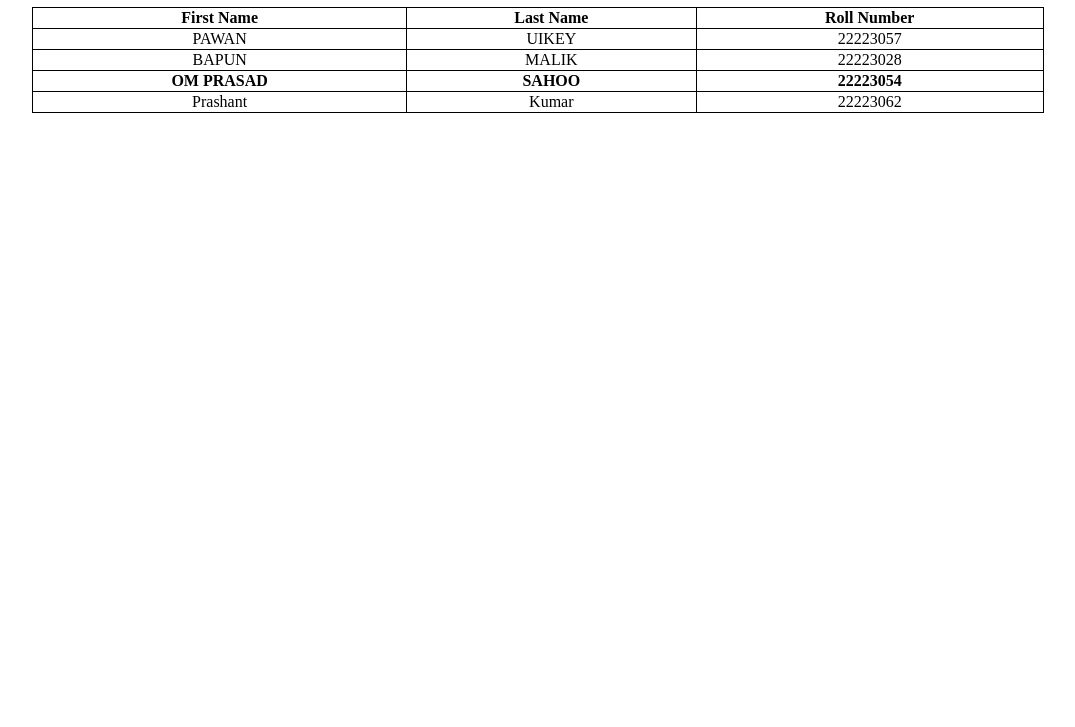
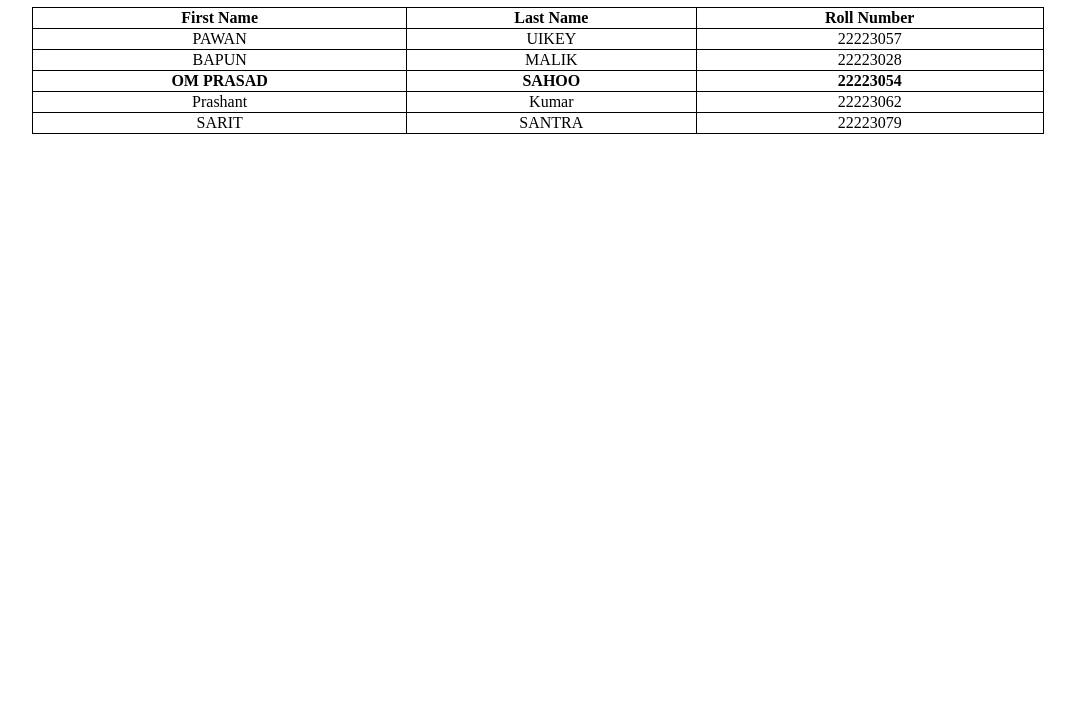
Before and after one commit to omprasad82496/college-lab, a plain HTML site: page index.html in a window 1280 px wide. Shown: the part 73-800 px from the top of the page, without its empty margins (102-1177 px from the left). Drawn offline with Linux system fonts and the light colour scheme.

Commit message:
ADDED BY 22223079

```diff
--- a/index.html
+++ b/index.html
@@ -4,14 +4,17 @@
     <meta charset="UTF-8" />
     <meta name="viewport" content="width=device-width, initial-scale=1.0" />
     <style>
-        h1,td{
+      h1,
+      td {
         text-align: center;
       }
-        table{
+      table {
         width: 80%;
         margin: auto;
       }
-        table,th,td{
+      table,
+      th,
+      td {
         border: 1px solid black;
         border-collapse: collapse;
       }
@@ -27,9 +30,9 @@
         <th>Roll Number</th>
       </tr>
       <tr>
-            <td>   PAWAN</td>
-            <td>   UIKEY</td>
-            <td>   22223057</td>
+        <td>PAWAN</td>
+        <td>UIKEY</td>
+        <td>22223057</td>
       </tr>
       <tr>
         <td>BAPUN</td>
@@ -46,6 +49,11 @@
         <td>Kumar</td>
         <td>22223062</td>
       </tr>
+      <tr>
+        <td>SARIT</td>
+        <td>SANTRA</td>
+        <td>22223079</td>
+      </tr>
     </table>
   </body>
 </html>
```
Lines whose indentation alone changed are shown as unchanged.
